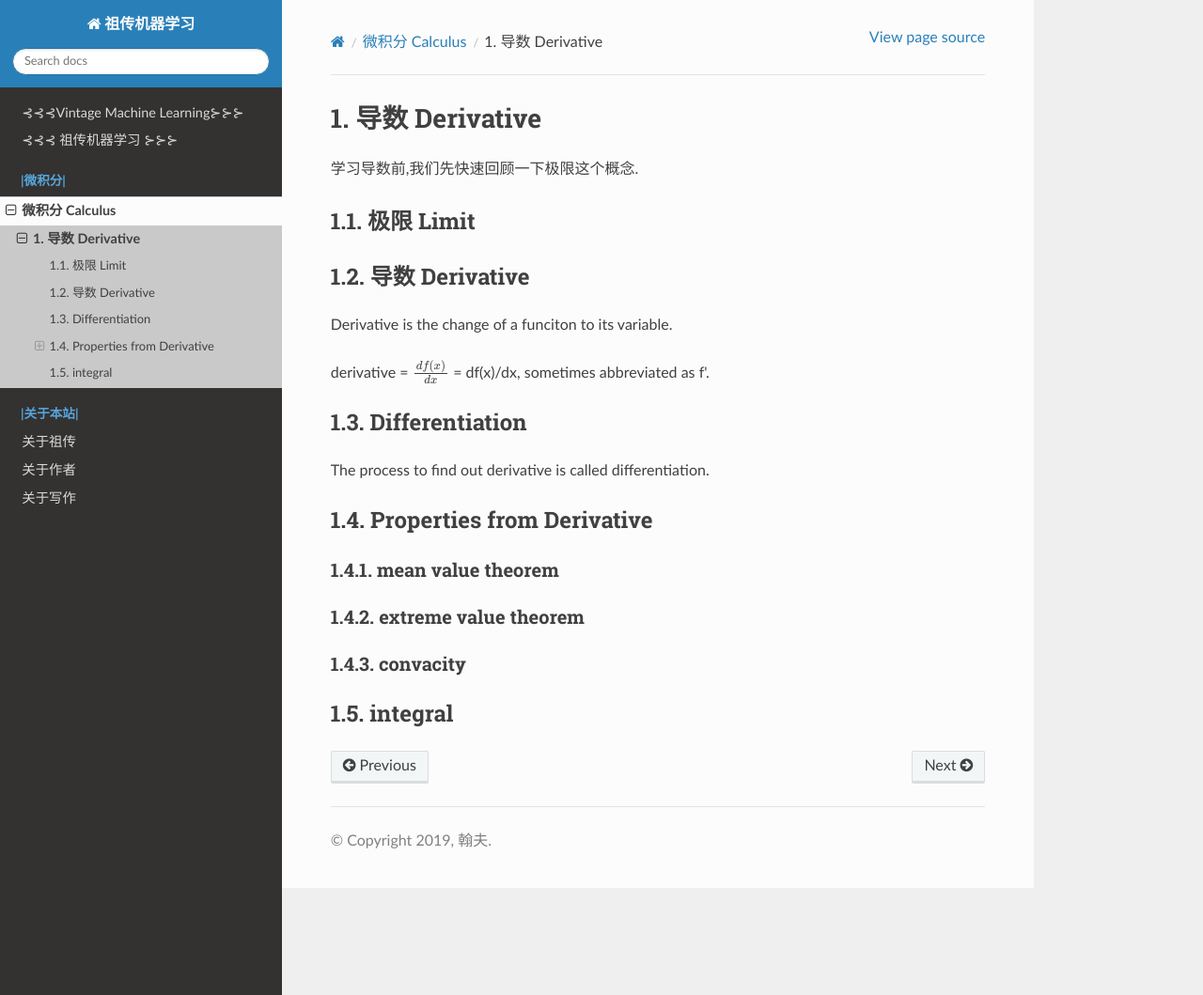
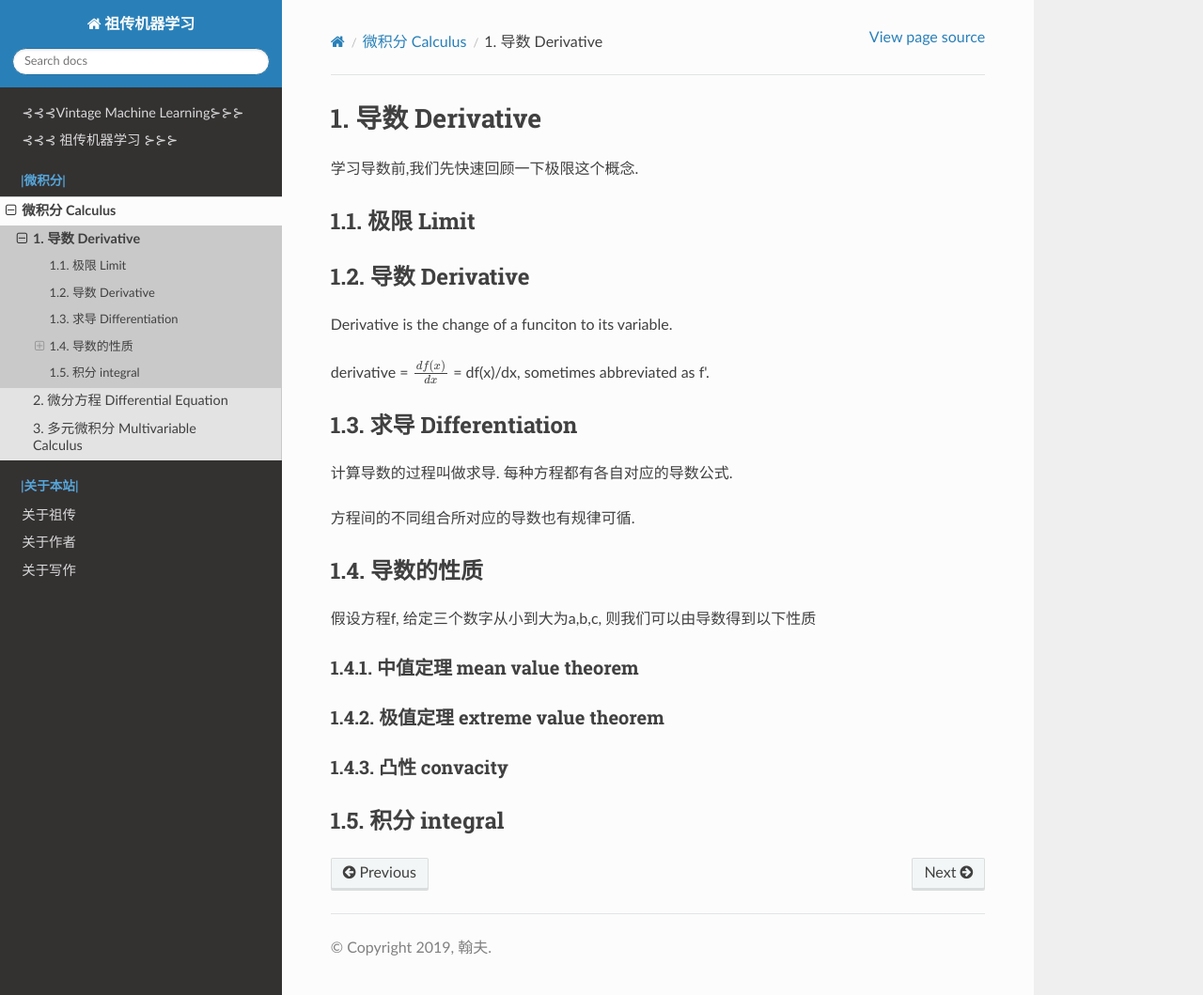
Before and after one commit to hanfu/-, a Sphinx documentation site: the page built from source/calculus/derivative.rst, in a window 1280 px wide and 1059 px high. Shown: the whole window at 94% size. Built offline with Sphinx 7.4.7 and the Read the Docs theme 2.0.0, drawn with Linux system fonts in a browser that asks for light colours; pages that are not in the unit, such as notebooks, are missing from menus.

Commit message:
list calculus headings

```diff
--- a/source/calculus/derivative.rst
+++ b/source/calculus/derivative.rst
@@ -7,8 +7,6 @@
 极限 Limit
 ==========
 
-.. _derivative:
-
 导数 Derivative
 ===============
 
@@ -16,22 +14,27 @@ Derivative is the change of a funciton to its variable.
 
 derivative = :math:`\frac{df(x)}{dx}` = df(x)/dx, sometimes abbreviated as f'.
 
-Differentiation
+求导 Differentiation
 ===============
 
-The process to find out derivative is called differentiation.
+计算导数的过程叫做求导. 每种方程都有各自对应的导数公式.
 
-Properties from Derivative
-==========================
+方程间的不同组合所对应的导数也有规律可循.
 
-mean value theorem
-------------------
 
-extreme value theorem
+导数的性质
+==========
+假设方程f, 给定三个数字从小到大为a,b,c, 则我们可以由导数得到以下性质
+
+
+中值定理 mean value theorem
+---------------------------
+
+极值定理 extreme value theorem
 ---------------------
 
-convacity
+凸性 convacity
 ---------
 
-integral
+积分 integral
 ========
--- a/source/calculus/index.rst
+++ b/source/calculus/index.rst
@@ -16,20 +16,16 @@
 
 	它的变化有多快?回答这些问题的答案正是 `导数 <derivative.html#导数 Derivative>`_.
 
-:ref:`derivative`
-
-
-
 我们会学到什么
 	如上所述,导数是这一章的核心和基础.他为我们审视方程的变化提供了全新的角度和计算方法,不论是某一的点的变化,还是方程全域的变化.
 
 	熟悉导数之后,我们在进一步抽象,解决微分方程.这里我们会碰到机器学习的大明星之一:泰勒展开.这是机器学习中探求最优解的核心理论.
 
-	最后,我们一起学习多项微分.顾名思义,就是一个方程里面有不止一个变量,仅此而已.我们要做的也很简单:每次只看一个变量.而这是机器学习的另一个大明星,梯度下降的理论基础.
+	最后,我们一起学习多元微积分.顾名思义,就是一个方程里面有不止一个变量,仅此而已.我们要做的也很简单:每次只看一个变量.而这是机器学习的另一个大明星,梯度下降的理论基础.
 
 .. toctree::
 	:numbered:
 
 	derivative
 	differential_equation
-	multi-variable_derivative
+	multivariable_calculus
```
Also changed, not shown: source/about/sphinx.rst (+17 -5 lines), source/calculus/differential_equation.rst (added, +38 -0 lines), source/calculus/multivariable_calculus.rst (added, +23 -0 lines).
